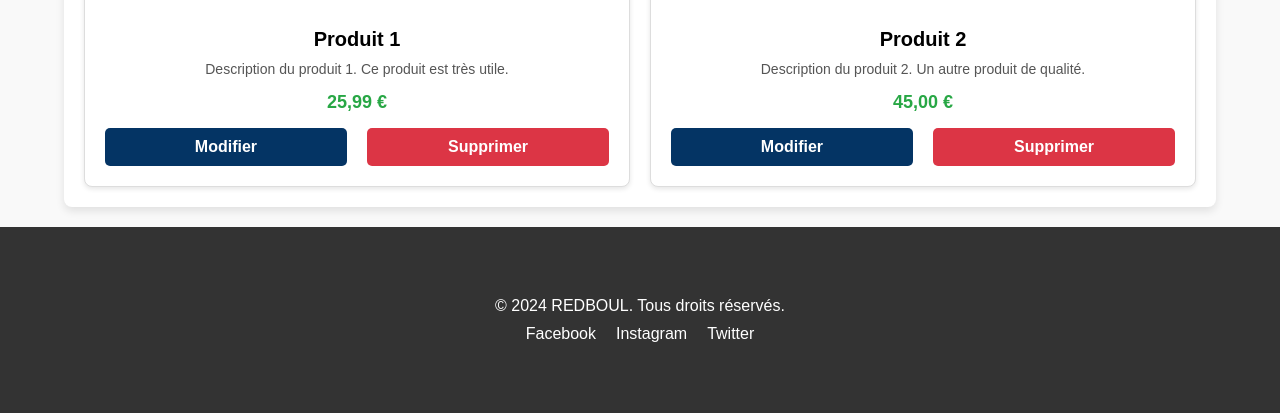
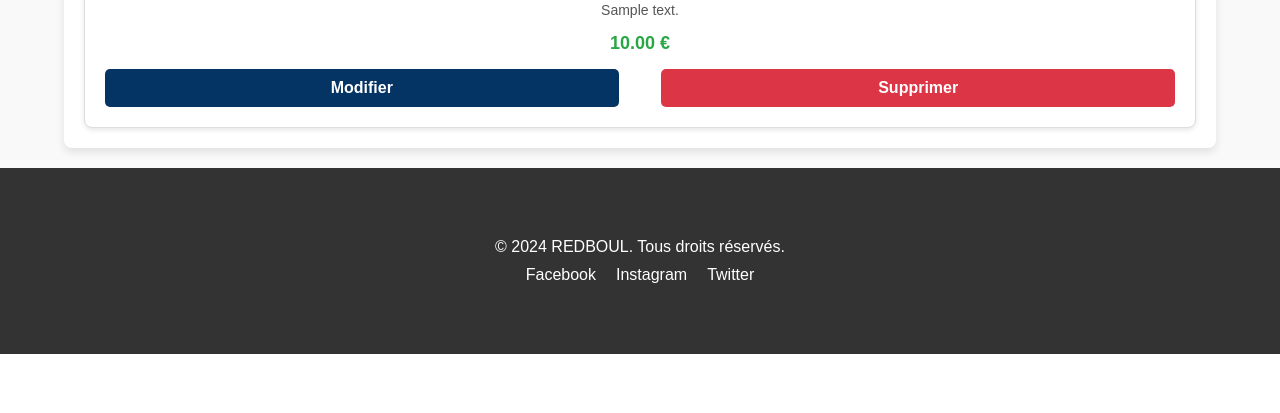
Before and after one commit to Enzo1401/RedBoul, a PHP site: page / in a window 1280 px wide. Shown: the part 618-1031 px from the top of the page. After the commit the page ends 972 px from the top, so only its background shows below. Run offline with PHP 8.4, Linux system fonts and the light colour scheme; tables that the repository leaves empty hold one stand-in row (values such as "Sample post"); grey boxes marked "Sample" are stand-in pictures.

Commit message:
recuperation image via bdd

```diff
--- a/Projet BDD Ali/BDD/redboul.sql
+++ b/Projet BDD Ali/BDD/redboul.sql
@@ -28,7 +28,6 @@ create table commandes(
     foreign key (id_produit) references produit(id_produit)
 );
 
-insert into produit (nom, prix, descriptions,images,stock) values
 insert into produit (nom, prix, descriptions,images,stock) values
 ('Redbull Sea blue Edition', 2.50, 'Description for Sea blue Edition', 'image/blueEdition.png', 10),
 ('Redbull Green Edition', 2.50, 'Description for Green Edition', 'image/greenEdition.png', 10),
--- a/Projet BDD Ali/index.php
+++ b/Projet BDD Ali/index.php
@@ -1,61 +1,42 @@
 <?php
-include("header.php");
+include 'header.php';
+include 'BDD/bdd.php';
+
+echo "<body class='body1'>";
+echo "<link rel='stylesheet' href='style-index.css'>";
+
+// Requête pour récupérer les produits
+$produits = $bdd->query("SELECT * FROM produit")->fetchAll();
+
+echo "<main class='container'>";
+echo "<h1 class='title-product'>Nos Produits</h1>";
+
+// Bouton pour ajouter un nouvel article
+echo "<div class='add-product'>";
+echo "<a href='ajouter_produit.php' class='button-ajout'>Ajouter un nouvel article</a>";
+echo "</div>";
+
+// Grille des produits
+echo "<div class='product-grid'>";
+
+foreach ($produits as $produit) {
+    echo "
+    <div class='product-card'>
+        <img src='" . $produit['images'] . "' alt='" . $produit['nom'] . "' class='product-image'>
+        <h2 class='product-name'>" . $produit['nom'] . "</h2>
+        <p class='product-description'>" . $produit['descriptions'] . "</p>
+        <p class='product-price'>" . $produit['prix'] . " €</p>
+        <div class='product-actions'>
+            <a href='modifier_produit.php?id=" . $produit['id_produit'] . "' class='btn btn-edit'>Modifier</a>
+            <a href='supprimer_produit.php?id=" . $produit['id_produit'] . "' class='btn btn-delete'>Supprimer</a>
+        </div>
+    </div>";
+}
+
+echo "</div>"; // Fermeture de la grille des produits
+echo "</main>";
+
+echo "</body>";
+
+include 'footer.php';
 ?>
-
-<!DOCTYPE html>
-<html lang="fr">
-<head>
-    <meta charset="UTF-8">
-    <meta name="viewport" content="width=device-width, initial-scale=1.0">
-    <title>Nos Produits - REDBOUL</title>
-    <link rel="stylesheet" href="style-index.css"> <!-- Lien vers votre fichier CSS -->
-</head>
-<body>
-
-
-    <!-- Contenu principal -->
-    <main class="container">
-        <h1 class="title-product">Nos Produits</h1>
-
-    <!-- Bouton pour ajouter un nouvel article -->
-        <div class="add-product">
-            <a href="ajouter_produit.php" class="button-ajout">Ajouter un nouvel article</a>
-        </div>
-
-        <!-- Grille des produits -->
-        <div class="product-grid">
-
-            <!-- Carte d'un produit -->
-            <div class="product-card">
-                <img src="image/produit1.jpg" alt="Nom du Produit" class="product-image">
-                <h2 class="product-name">Produit 1</h2>
-                <p class="product-description">Description du produit 1. Ce produit est très utile.</p>
-                <p class="product-price">25,99 €</p>
-                <div class="product-actions">
-                    <a href="#" class="btn btn-edit">Modifier</a>
-                    <a href="#" class="btn btn-delete">Supprimer</a>
-                </div>
-            </div>
-
-            <!-- Répétez cette structure pour d'autres produits -->
-            <div class="product-card">
-                <img src="image/redboul5.jpeg" alt="Nom du Produit" class="product-image">
-                <h2 class="product-name">Produit 2</h2>
-                <p class="product-description">Description du produit 2. Un autre produit de qualité.</p>
-                <p class="product-price">45,00 €</p>
-                <div class="product-actions">
-                    <a href="#" class="btn btn-edit">Modifier</a>
-                    <a href="#" class="btn btn-delete">Supprimer</a>
-                </div>
-            </div>
-
-            <!-- Continuez à ajouter d'autres produits de la même manière -->
-
-        </div>
-    </main>
-
-</body>
-</html>
-
-<?php
-include 'footer.php';
--- a/Projet BDD Ali/style-index.css
+++ b/Projet BDD Ali/style-index.css
@@ -26,9 +26,8 @@ body {
 /* Grille des produits */
 .product-grid {
     display: grid;
-    grid-template-columns: repeat(auto-fit, minmax(250px, 1fr));
+    grid-template-columns: repeat(auto-fit, minmax(250px, 1fr)); /* Ajuste le nombre de colonnes */
     gap: 20px;
-    margin-top: 100;
 }
 
 /* Carte produit */
@@ -42,18 +41,22 @@ body {
     transition: transform 0.3s ease;
 }
 
+/* Effet de survol sur la carte produit */
 .product-card:hover {
     transform: scale(1.05);
 }
 
+/* Image produit */
 .product-image {
-    width: 50%; /* Assure que l'image prend toute la largeur de la carte */
-    height: 300px; /* Augmentez la hauteur à 200px ou à la valeur souhaitée */
+    width: 30%; /* 30% de la largeur de la carte produit */
+    height: auto; /* Hauteur automatique pour garder le ratio d'aspect */
+    max-height: 300px; /* Hauteur maximale pour éviter d'être trop grande */
     object-fit: cover; /* S'assure que l'image garde son ratio d'aspect */
     border-radius: 8px; /* Coins arrondis pour un style agréable */
     margin-bottom: 15px; /* Espace sous l'image */
 }
 
+/* Autres styles pour les éléments de produit */
 .product-name {
     font-size: 20px;
     font-weight: bold;
@@ -107,7 +110,6 @@ body {
     background-color: #c82333;
 }
 
-
 /* Style pour le bouton d'ajout d'article */
 .button-ajout {
     display: inline-block; /* Permet d'utiliser des marges et du padding */
```
